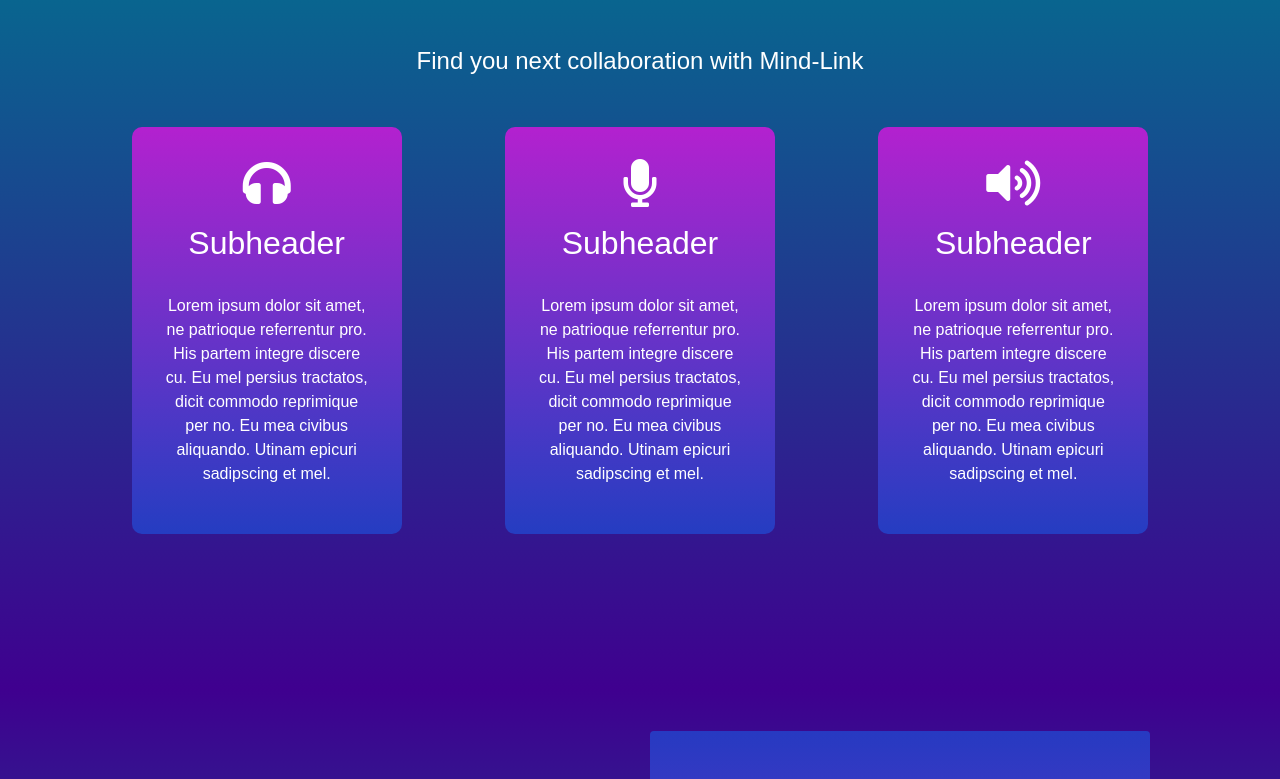
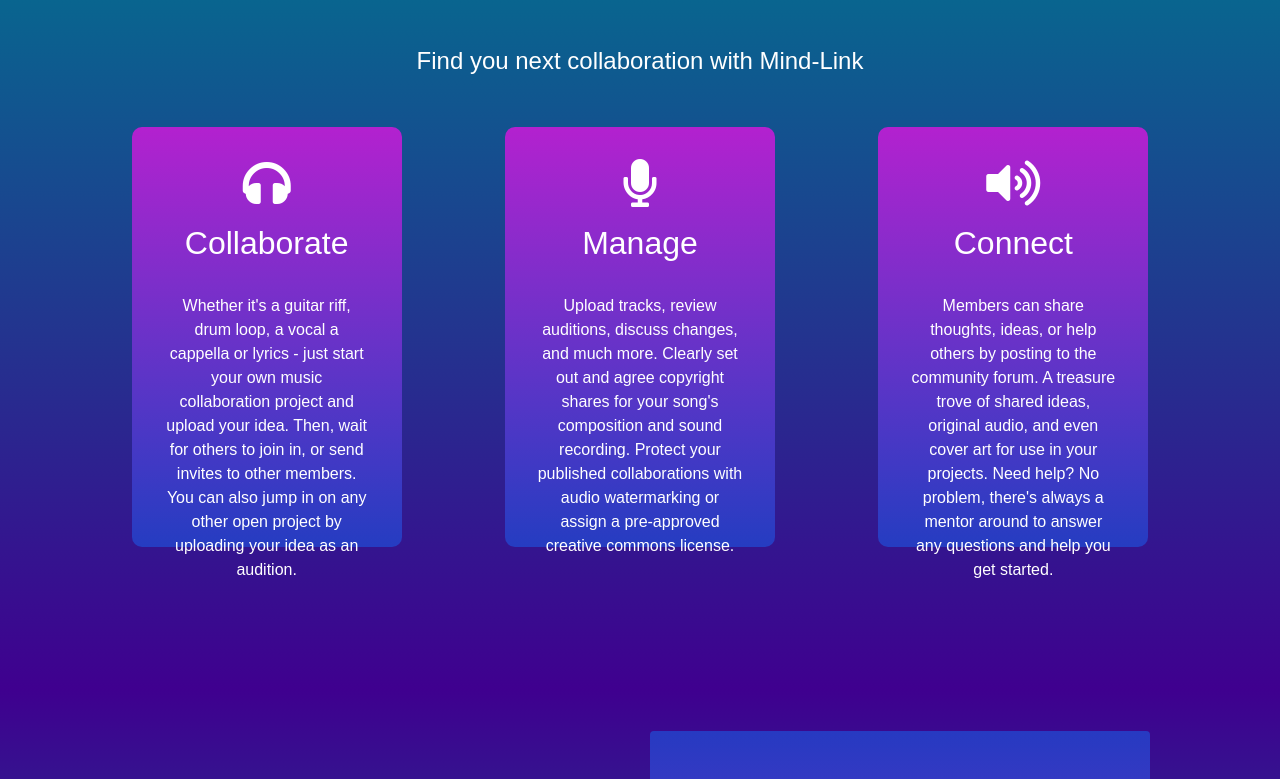
Before and after one commit to wyncode/c39_mind_link, a React (Create React App) app in the folder client/: page / in a window 1280 px wide. Shown: the part 991-1770 px from the top of the page. Built offline with nearby package versions, Linux system fonts and the light colour scheme; the HTML template or start-up script is replaced by a standard one.

Commit message:
adding content to home page and updated corresponding style to fit

```diff
--- a/client/src/components/Home/HeroSection.css
+++ b/client/src/components/Home/HeroSection.css
@@ -28,6 +28,8 @@
   margin-top: 8px;
   color: #ffffff;
   font-size: 32px;
+  width: 50vw;
+  text-align: center;
 }
 
 .hero-btns {
--- a/client/src/components/Home/HeroSection.jsx
+++ b/client/src/components/Home/HeroSection.jsx
@@ -7,8 +7,8 @@ const HeroSection = () => {
   return (
     <div className="hero-container">
       {/* <video src='/client/public/videos/video-1.mp4' autoPlay loop muted /> */}
-      <h1>Hero Section Header</h1>
-      <p>Hero Section Subheader</p>
+      <h1>MindLink</h1>
+      <p>Start your own music collaboration project and upload your idea.</p>
       <div className="hero-btns">
         <SignUpButton
           className="btns"
--- a/client/src/components/Home/HowItWorks.css
+++ b/client/src/components/Home/HowItWorks.css
@@ -33,6 +33,7 @@
   display: flex;
   flex-direction: column;
   justify-content: space-between;
+  height: 420px;
 }
 
 .hiw-perks {
--- a/client/src/components/Home/HowItWorks.jsx
+++ b/client/src/components/Home/HowItWorks.jsx
@@ -10,42 +10,45 @@ const HowItWorks = () => {
         <div className="hiw-card">
           <div className="hiw-title">
             <i className="fas fa-headphones card-icon"></i>
-            <h3 className="hiw-card-h3">Subheader</h3>
+            <h3 className="hiw-card-h3">Collaborate</h3>
           </div>
           <div className="hiw-perks">
             <p className="hiw_card_p">
-              Lorem ipsum dolor sit amet, ne patrioque referrentur pro. His
-              partem integre discere cu. Eu mel persius tractatos, dicit commodo
-              reprimique per no. Eu mea civibus aliquando. Utinam epicuri
-              sadipscing et mel.
+              Whether it's a guitar riff, drum loop, a vocal a cappella or
+              lyrics - just start your own music collaboration project and
+              upload your idea. Then, wait for others to join in, or send
+              invites to other members. You can also jump in on any other open
+              project by uploading your idea as an audition.
             </p>
           </div>
         </div>
         <div className="hiw-card">
           <div className="hiw-title">
             <i className="fas fa-microphone card-icon"></i>
-            <h3 className="hiw-card-h3">Subheader</h3>
+            <h3 className="hiw-card-h3">Manage</h3>
           </div>
           <div className="hiw-perks">
             <p className="hiw_card_p">
-              Lorem ipsum dolor sit amet, ne patrioque referrentur pro. His
-              partem integre discere cu. Eu mel persius tractatos, dicit commodo
-              reprimique per no. Eu mea civibus aliquando. Utinam epicuri
-              sadipscing et mel.
+              Upload tracks, review auditions, discuss changes, and much more.
+              Clearly set out and agree copyright shares for your song's
+              composition and sound recording. Protect your published
+              collaborations with audio watermarking or assign a pre-approved
+              creative commons license.
             </p>
           </div>
         </div>
         <div className="hiw-card">
           <div className="hiw-title">
             <i className="fas fa-volume-up card-icon"></i>
-            <h3 className="hiw-card-h3">Subheader</h3>
+            <h3 className="hiw-card-h3">Connect</h3>
           </div>
           <div className="hiw-perks">
             <p className="hiw_card_p">
-              Lorem ipsum dolor sit amet, ne patrioque referrentur pro. His
-              partem integre discere cu. Eu mel persius tractatos, dicit commodo
-              reprimique per no. Eu mea civibus aliquando. Utinam epicuri
-              sadipscing et mel.
+              Members can share thoughts, ideas, or help others by posting to
+              the community forum. A treasure trove of shared ideas, original
+              audio, and even cover art for use in your projects. Need help? No
+              problem, there's always a mentor around to answer any questions
+              and help you get started.
             </p>
           </div>
         </div>
```
